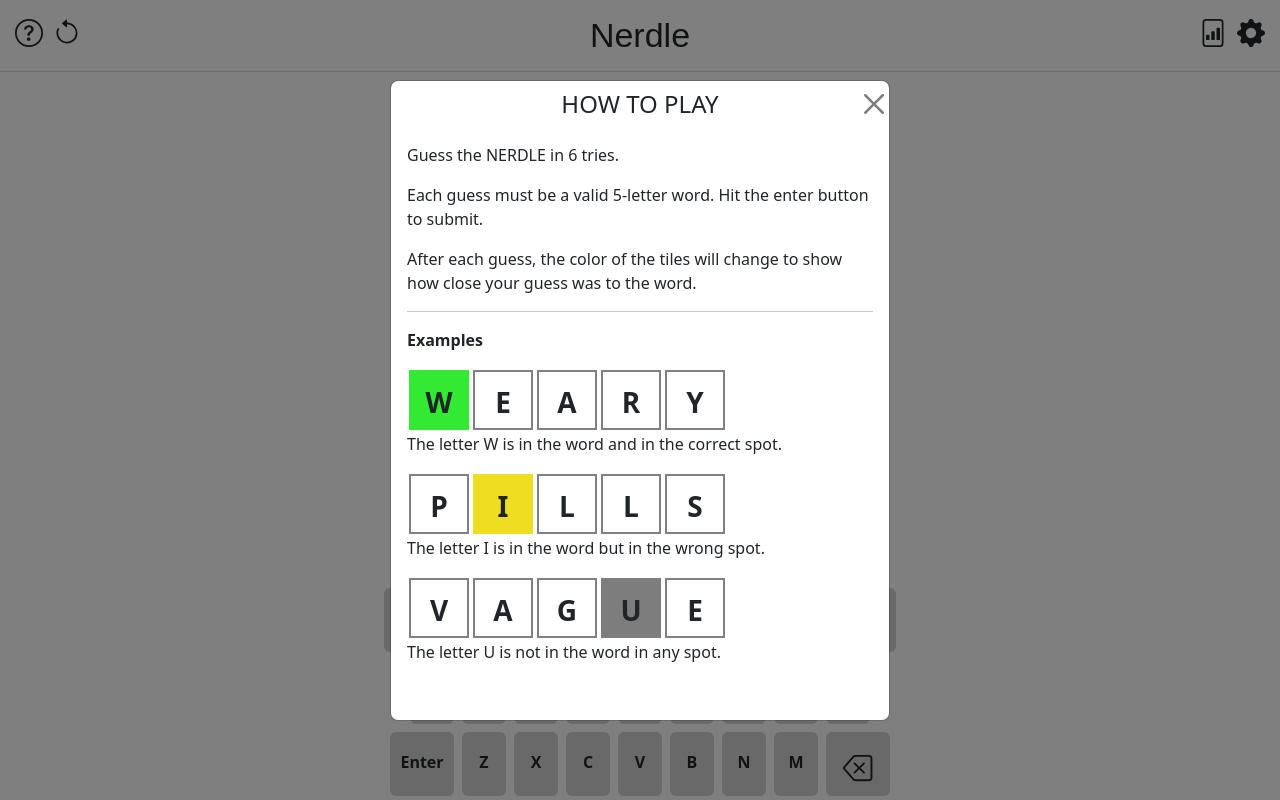
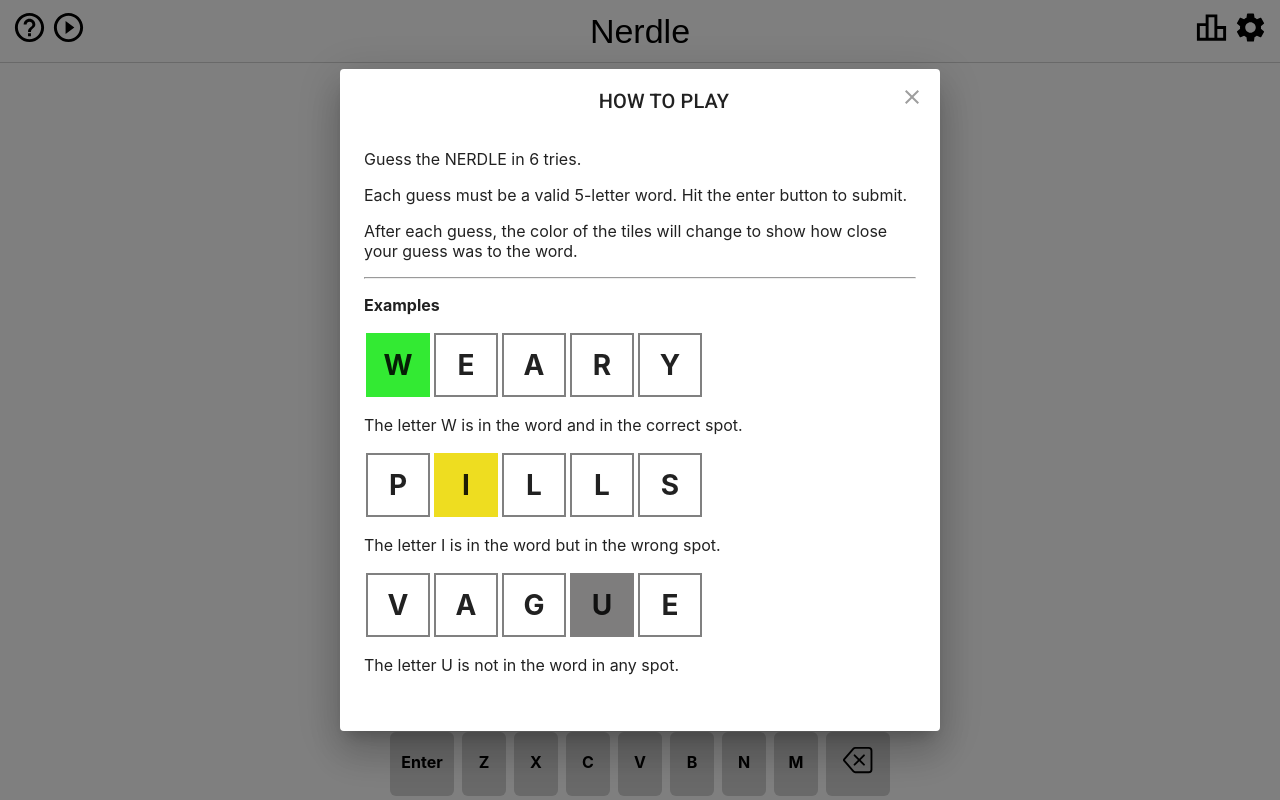
Before and after one commit to MasterAge/nerdle, a React (Create React App) app: page / in a window 1280 px wide. Both pictures are taken after a click on the icon 29 px from the left and 32 px from the top of the page. Built offline with nearby package versions, Linux system fonts and the light colour scheme.

Commit message:
master: Replaced bootstrap with material ui

```diff
--- a/public/index.html
+++ b/public/index.html
@@ -2,39 +2,17 @@
 <html lang="en">
   <head>
     <meta charset="utf-8" />
-    <link rel="icon" href="%PUBLIC_URL%/favicon.ico" />
     <meta name="viewport" content="width=device-width, initial-scale=1" />
     <meta name="theme-color" content="#000000" />
-    <meta
-      name="description"
-      content="Web site created using create-react-app"
-    />
+    <link rel="icon" href="%PUBLIC_URL%/favicon.ico" />
     <link rel="apple-touch-icon" href="%PUBLIC_URL%/logo192.png" />
-    <!--
-      manifest.json provides metadata used when your web app is installed on a
-      user's mobile device or desktop. See https://developers.google.com/web/fundamentals/web-app-manifest/
-    -->
     <link rel="manifest" href="%PUBLIC_URL%/manifest.json" />
-    <!--
-      Notice the use of %PUBLIC_URL% in the tags above.
-      It will be replaced with the URL of the `public` folder during the build.
-      Only files inside the `public` folder can be referenced from the HTML.
-
-      Unlike "/favicon.ico" or "favicon.ico", "%PUBLIC_URL%/favicon.ico" will
-      work correctly both with client-side routing and a non-root public URL.
-      Learn how to configure a non-root public URL by running `npm run build`.
-    -->
-
-    <title>React App</title>
+    <link rel="stylesheet" href="https://fonts.googleapis.com/css?family=Roboto:300,400,500,700&display=swap"/>
+    <link rel="stylesheet" href="https://fonts.googleapis.com/icon?family=Material+Icons"/>
+    <title>Nerdle</title>
   </head>
   <body>
     <noscript>You need to enable JavaScript to run this app.</noscript>
     <div id="root"></div>
-    <link
-      rel="stylesheet"
-      href="https://cdn.jsdelivr.net/npm/bootstrap@5.2.0-beta1/dist/css/bootstrap.min.css"
-      integrity="sha384-0evHe/X+R7YkIZDRvuzKMRqM+OrBnVFBL6DOitfPri4tjfHxaWutUpFmBp4vmVor"
-      crossorigin="anonymous"
-    />
   </body>
 </html>
--- a/src/game/Main.tsx
+++ b/src/game/Main.tsx
@@ -7,6 +7,7 @@
 import {Popup} from "./Popup/Popup";
 import {HelpModal} from "./Modal/HelpModal";
 import {StatsModal} from "./Modal/StatsModal";
+import {SettingsModal} from "./Modal/SettingsModal";
 
 function objectArray<Type>(numElements: number, elementFactory: () => Type): Array<Type> {
     return new Array(numElements).fill(null).map(elementFactory);
@@ -19,6 +20,9 @@
     statsModal: boolean;
     helpModal: boolean;
     settingsModal: boolean;
+    hardMode: boolean;
+    darkMode: boolean;
+    highContrastMode: boolean;
 }
 
 export class Main extends React.Component<{}, MainState> {
@@ -53,6 +57,7 @@
             })
         });
         this.state = this.reset();
+        console.log(typeof this.state.guesses)
     }
 
     reset = (setState: boolean = false): MainState => {
@@ -68,6 +73,9 @@
             helpModal: false,
             settingsModal: false,
             statsModal: false,
+            hardMode: false,
+            darkMode: false,
+            highContrastMode: false,
         };
 
         if (setState) {
@@ -196,10 +204,15 @@
 
     removePopup = (index: number) => {
         const popupList = this.state.popupList;
-        // If the index is too big, remove the first popup (likely the oldest).
+        // If the index is too big, remove the last popup.
         const toRemove = Math.min(popupList.length - 1, index);
-        popupList.splice(toRemove, 1)
+        popupList.splice(toRemove, 1);
         this.setState({popupList: popupList})
+    }
+
+    switchChangeFactory = (key: keyof MainState) => {
+        return (event: React.ChangeEvent<HTMLInputElement>) =>
+                this.setState({[key]: event.target.checked} as unknown as Pick<MainState, keyof MainState>)
     }
 
     render() {
@@ -233,6 +246,17 @@
                     show={this.state.statsModal}
                     closeModal={() => this.setState({statsModal: false})}
                     stats={this.playerStats}/>
+                <SettingsModal
+                    title="SETTINGS"
+                    show={this.state.settingsModal}
+                    hardModeState={this.state.hardMode}
+                    darkModeState={this.state.darkMode}
+                    highContrastModeState={this.state.highContrastMode}
+                    closeModal={() => this.setState({settingsModal: false})}
+                    hardModeChange={this.switchChangeFactory("hardMode")}
+                    darkModeChange={this.switchChangeFactory("darkMode")}
+                    highContrastModeChange={this.switchChangeFactory("highContrastMode")}
+                />
             </div>
         );
     }
--- a/src/game/Modal/CommonModal/CommonModal.css
+++ b/src/game/Modal/CommonModal/CommonModal.css
@@ -3,13 +3,3 @@
     width: 100%;
     text-align: center;
 }
-
-div.modalHeader {
-    padding: 5px;
-    border-bottom: none;
-    font-size: 20px;
-}
-
-.modalContainer {
-    background: #ffffff00;
-}
--- a/src/game/Modal/CommonModal/CommonModal.tsx
+++ b/src/game/Modal/CommonModal/CommonModal.tsx
@@ -1,5 +1,6 @@
 import React, {ReactNode} from "react";
-import Modal from "react-bootstrap/Modal"
+import {Dialog, DialogContent, DialogTitle, IconButton} from "@mui/material";
+import CloseIcon from '@mui/icons-material/Close';
 import './CommonModal.css';
 
 export interface CommonModalProps {
@@ -11,18 +12,28 @@
 
 export function CommonModal(props: CommonModalProps) {
     return (
-        <Modal
-            show={props.show}
-            onHide={props.closeModal}
-            backdropClassName="modalContainer"
-            centered={true}
+        <Dialog
+            onClose={props.closeModal}
+            open={props.show}
+            fullWidth={true}
+            maxWidth={"sm"}
         >
-            <Modal.Header closeButton className="modalHeader">
-                <Modal.Title className="modalTitle">{props.title.toUpperCase()}</Modal.Title>
-            </Modal.Header>
-            <Modal.Body>
-                {props.children}
-            </Modal.Body>
-        </Modal>
+            <DialogTitle className="modalTitle">
+                {props.title.toUpperCase()}
+                <IconButton
+                    aria-label="close"
+                    onClick={props.closeModal}
+                    sx={{
+                        position: 'absolute',
+                        right: 8,
+                        top: 8,
+                        color: (theme) => theme.palette.grey[500],
+                    }}
+                >
+                    <CloseIcon />
+                </IconButton>
+            </DialogTitle>
+            <DialogContent>{props.children}</DialogContent>
+        </Dialog>
     );
 }
--- a/src/game/Modal/Modals.css
+++ b/src/game/Modal/Modals.css
@@ -14,10 +14,6 @@
     margin-top: -10px;
     text-align: center;
     font-size: 13px;
-}
-
-.statsRow {
-    margin-top: -30px;
 }
 
 .statCell {
@@ -51,3 +47,20 @@
     text-align: right;
     padding: 0px 10px;
 }
+
+/* Settings Modal */
+.settingLine {
+    display: flex;
+    flex-flow: row nowrap;
+    justify-content: space-between;
+}
+
+.settingName {
+    font-weight: 400;
+    font-size: 20px;
+}
+
+.settingDescription {
+    font-size: 14px;
+    color: gray;
+}
--- /dev/null
+++ b/src/game/Modal/SettingsModal.tsx
@@ -0,0 +1,64 @@
+import React from "react";
+import {CommonModal, CommonModalProps} from "./CommonModal/CommonModal";
+import {Switch} from "@mui/material";
+
+interface SettingProps {
+    name: string;
+    description?: string;
+    checked: boolean;
+    onChange: (event: React.ChangeEvent<HTMLInputElement>) => void;
+}
+
+export function Setting(props: SettingProps) {
+    return (
+        <div>
+            <div className="settingLine">
+                <div>
+                    <div className="settingName">{props.name}</div>
+                    <div className="settingDescription">{props.description}</div>
+                </div>
+                <Switch
+                    checked={props.checked}
+                    onChange={props.onChange}
+                    inputProps={{ 'aria-label': 'controlled' }}
+                />
+            </div>
+            <hr/>
+        </div>
+    )
+}
+
+interface SettingsModalProps extends CommonModalProps{
+    hardModeState: boolean;
+    hardModeChange: (event: React.ChangeEvent<HTMLInputElement>) => void;
+
+    darkModeState: boolean;
+    darkModeChange: (event: React.ChangeEvent<HTMLInputElement>) => void;
+
+    highContrastModeState: boolean;
+    highContrastModeChange: (event: React.ChangeEvent<HTMLInputElement>) => void;
+}
+
+export function SettingsModal(props: SettingsModalProps) {
+    return (
+        <CommonModal title={props.title} show={props.show} closeModal={props.closeModal}>
+            <Setting
+                name="Hard Mode"
+                description="Any revealed hints must be used in subsequent guesses"
+                checked={props.hardModeState}
+                onChange={props.hardModeChange}
+            />
+            <Setting
+                name="Dark Mode"
+                checked={props.darkModeState}
+                onChange={props.darkModeChange}
+            />
+            <Setting
+                name="High Contrast Mode"
+                description="For improved color vision"
+                checked={props.highContrastModeState}
+                onChange={props.highContrastModeChange}
+            />
+        </CommonModal>
+    );
+}
--- a/src/game/Modal/StatsModal.tsx
+++ b/src/game/Modal/StatsModal.tsx
@@ -1,12 +1,8 @@
 import React, {ReactNode} from "react";
 import {CommonModal, CommonModalProps} from "./CommonModal/CommonModal";
+import {DialogTitle} from "@mui/material";
 import {PlayerStats} from "../Models";
 import "./Modals.css";
-import Modal from "react-bootstrap/Modal";
-
-interface StatsModalProps extends CommonModalProps {
-    stats: PlayerStats;
-}
 
 interface StatDisplayProps {
     value: number;
@@ -48,18 +44,21 @@
     return <div>{rows}</div>;
 }
 
+interface StatsModalProps extends CommonModalProps {
+    stats: PlayerStats;
+}
+
 export function StatsModal(props: StatsModalProps) {
     return (
         <CommonModal title={props.title} show={props.show} closeModal={props.closeModal}>
-            <div className="cellRow statsRow">
+            <div className="cellRow">
                 <StatDisplay value={props.stats.played} name="Played"/>
                 <StatDisplay value={props.stats.getWinPercent()} name="Win %"/>
                 <StatDisplay value={props.stats.currentStreak} name="Current Streak"/>
                 <StatDisplay value={props.stats.maxStreak} name="Max Streak"/>
             </div>
-            <br/>
             <div>
-                <Modal.Title className="modalTitle">GUESS DISTRIBUTION</Modal.Title>
+                <DialogTitle className="modalTitle">GUESS DISTRIBUTION</DialogTitle>
                 <GuessDistribution winDistribution={props.stats.winDistribution}/>
             </div>
         </CommonModal>
--- a/src/game/NavBar/NavBar.css
+++ b/src/game/NavBar/NavBar.css
@@ -11,7 +11,7 @@
 }
 
 .nav-icon {
-    padding: 0px 5px;
+    padding: 0px 2px;
     cursor: pointer;
     box-sizing: initial;
     vertical-align: initial;
--- a/src/game/NavBar/NavBar.tsx
+++ b/src/game/NavBar/NavBar.tsx
@@ -1,6 +1,7 @@
 import React from "react";
 import './NavBar.css';
-import { BsList, BsQuestionCircle, BsFileBarGraph, BsGearFill, BsArrowCounterclockwise } from "react-icons/bs";
+
+import { HelpOutline, PlayCircleFilledWhiteOutlined, Settings, LeaderboardOutlined } from '@mui/icons-material';
 
 interface NavProps {
     newGame: () => void,
@@ -15,17 +16,15 @@
         return (
             <div className="nav-bar">
                 <div>
-                    {/*<BsList className="nav-icon"/>*/}
-                    <BsQuestionCircle className="nav-icon" onClick={this.props.help}/>
-                    <BsArrowCounterclockwise className="nav-icon" onClick={this.props.newGame}/>
+                    <HelpOutline className="nav-icon" onClick={this.props.help} fontSize={"large"}/>
+                    <PlayCircleFilledWhiteOutlined className="nav-icon" onClick={this.props.newGame} fontSize={"large"}/>
                 </div>
                 <div className="title">
                     Nerdle
                 </div>
                 <div>
-                    {/*<span className="icon-padding"/>*/}
-                    <BsFileBarGraph className="nav-icon" onClick={this.props.stats}/>
-                    <BsGearFill className="nav-icon" onClick={this.props.settings}/>
+                    <LeaderboardOutlined className="nav-icon" onClick={this.props.stats} fontSize={"large"}/>
+                    <Settings className="nav-icon" onClick={this.props.settings} fontSize={"large"}/>
                 </div>
             </div>
         );
```
Also changed, not shown: package.json (+4 -4 lines), todo.txt, 1 other file (tests, documents, lock files or other folders).
